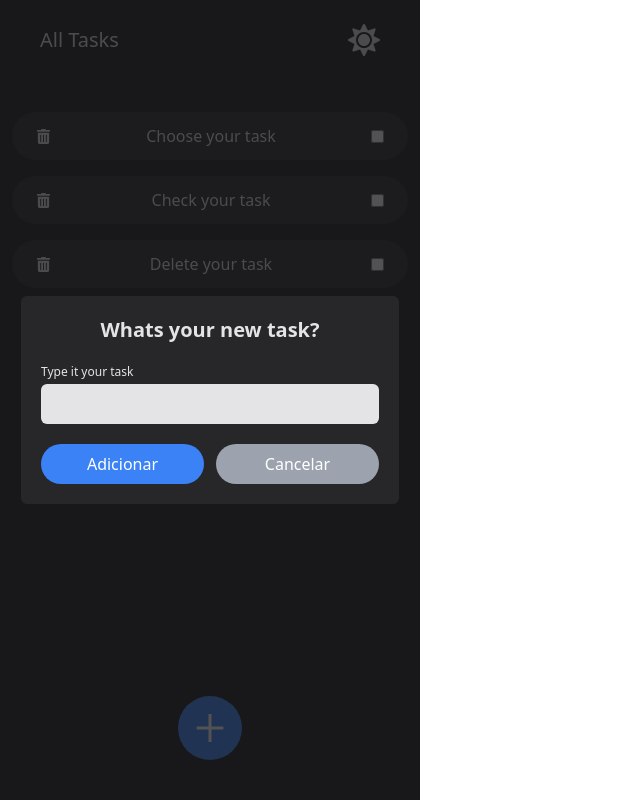
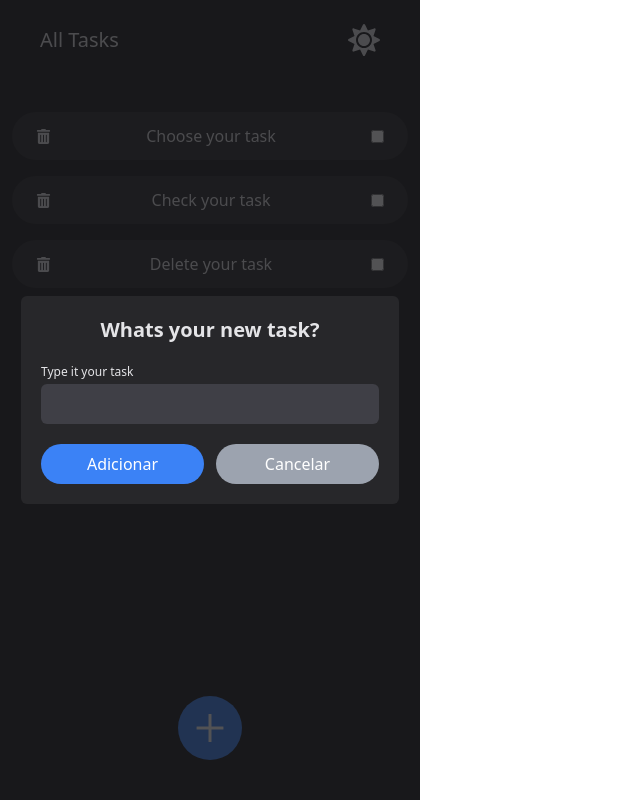
Before and after one commit to ElisioWander/todo-list, a React (Vite) app: page / in a window 1280 px wide. Both pictures are taken after a click on the button 210 px from the left and 728 px from the top of the page. Shown: the whole page, without its empty margins (0-640 px from the left). Built offline with nearby package versions, Linux system fonts and the light colour scheme.

Commit message:
transitions

```diff
--- a/src/App.tsx
+++ b/src/App.tsx
@@ -32,7 +32,7 @@ function App() {
 
   return (
     <>
-      <div className="w-full h-screen max-w-[420px] relative bg-zinc-100 dark:bg-zinc-900 ">
+      <div className="w-full h-screen max-w-[420px] relative bg-zinc-100 dark:bg-zinc-900 transition-all duration-500 ">
         <Header />
 
         <main>
--- a/src/Components/Header/index.tsx
+++ b/src/Components/Header/index.tsx
@@ -5,7 +5,7 @@ export function Header() {
   const { handleToggleTheme, theme } = useTheme();
 
   return (
-    <header className="w-full h-20 px-10 mb-5 flex items-center justify-between text-xl text-zinc-600 dark:text-zinc-200 dark:bg-zinc-900 ">
+    <header className="w-full h-20 px-10 mb-5 flex items-center justify-between text-xl text-zinc-600 dark:text-zinc-200 dark:bg-transparent transition-all duration-300 ">
       <span>All Tasks</span>
       <div>
         {theme ? (
--- a/src/Components/NewTaskModal/index.tsx
+++ b/src/Components/NewTaskModal/index.tsx
@@ -33,7 +33,7 @@ export function NewTaskModal({
               <input
                 id="task"
                 type="text"
-                className="px-4 py-2 rounded-md bg-zinc-200 focus:outline-none focus:ring-2 focus:ring-offset-2 focus:ring-blue-400 dark:focus:ring-offset-zinc-900 "
+                className="px-4 py-2 rounded-md dark:text-zinc-200 bg-zinc-200 dark:bg-zinc-700 focus:outline-none focus:ring-2 focus:ring-offset-2 focus:ring-blue-400 dark:focus:ring-offset-zinc-800 "
                 value={newTask}
                 onChange={(e) => setNewTask(e.target.value)}
                 maxLength={30}
--- a/src/Components/Task/index.tsx
+++ b/src/Components/Task/index.tsx
@@ -13,7 +13,7 @@ export function Task({ task, handleDeleteTask }: TaskProps) {
 
   return (
     <>
-      <li className="w-full py-3 px-6 flex items-center relative justify-between hover:brightness-90 transition-all text-zinc-500 dark:text-zinc-200 shadow-sm rounded-full mb-4 bg-white dark:bg-zinc-800 animate-goTop ">
+      <li className="w-full py-3 px-6 flex items-center relative justify-between hover:brightness-90 transition-all duration-500 text-zinc-500 dark:text-zinc-200 shadow-sm rounded-full mb-4 bg-white dark:bg-zinc-800 animate-goTop ">
         <FaTrashAlt
           fontSize={15}
           className="cursor-pointer hover:brightness-75 transition-all"
```
